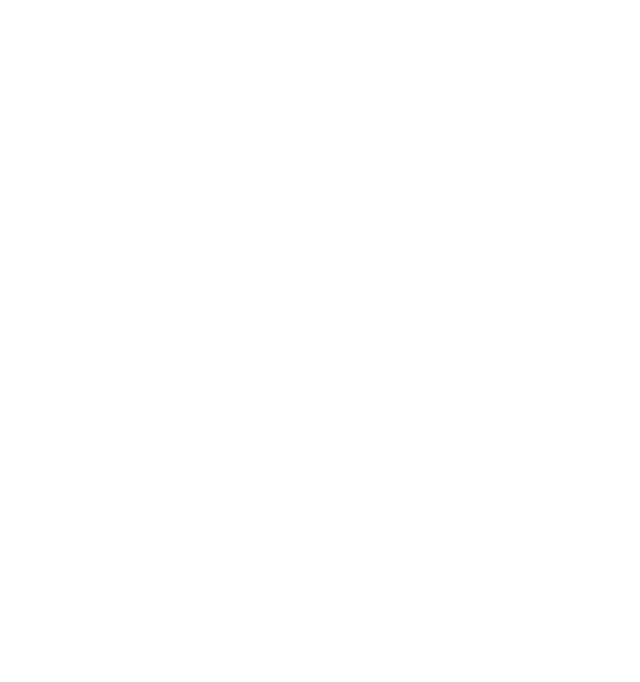
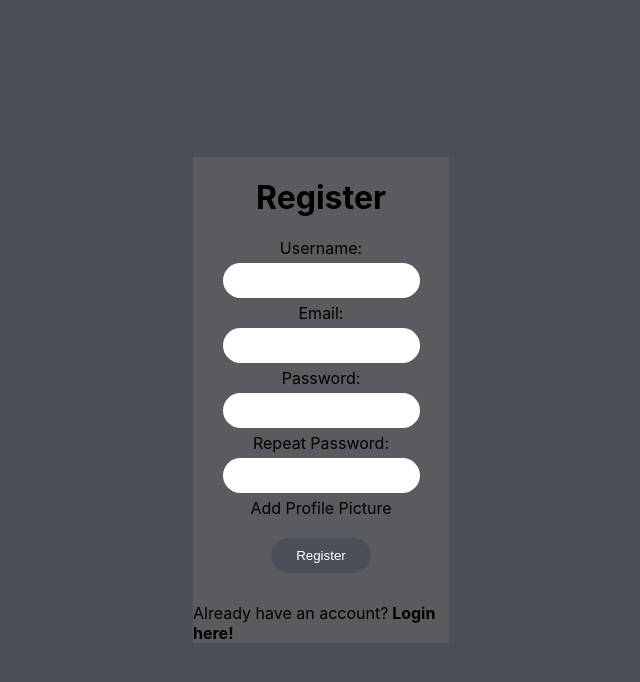
Before and after one commit to ErikTdrv/Chat-System, a React (Create React App) app in the folder client/: page / in a window 1280 px wide. Shown: the top 682 px of the page, without its empty margins (319-959 px from the left). Built offline with nearby package versions, Linux system fonts and the light colour scheme.

Commit message:
Adding register

```diff
--- a/client/src/App.js
+++ b/client/src/App.js
@@ -1,10 +1,15 @@
 import React, { useEffect, useState } from 'react';
 import './App.css';
-
+import { Route, Routes } from 'react-router-dom';
+import Register from './components/Authentication/Register/Register';
 
 function App() {
 
-  return
+  return (
+    <Routes>
+      <Route path='/' element={<Register />} />
+    </Routes>
+  )
 }
 {/* <input type="text" onChange={(e) => setMessage(e.target.value)} />
 <button onClick={() => sendPrivateMessage(message)}>Send a message</button>
--- /dev/null
+++ b/client/src/components/Authentication/Register/Register.css
@@ -0,0 +1,53 @@
+.register__container {
+    width: 100%;
+    height: 100vh;
+    background-color: #4b5058;
+    display: flex;
+    align-items: center;
+    justify-content: center;
+}
+.register__form {
+    min-height: 50%;
+    width: 20%;
+    background-color: #595b5e;
+    display: flex;
+    flex-direction: column;
+    align-items: center;
+    justify-content: center;
+}
+.register__form div {
+    display: flex;
+    flex-direction: column;
+    align-items: center;
+    justify-content: center;
+}
+.register__form div input {
+    border-radius: 20px;
+    border: none;
+    outline: none;
+    height: 25px;
+    margin: 5px;
+    padding: 5px 10px;
+}
+.register__form div label input {
+    display: none;
+}
+.register__form button {
+    margin-top: 20px;
+    margin-bottom: 30px;
+    padding: 10px 25px;
+    border-radius: 20px;
+    border: none;
+    background-color: #4b5058;
+    color: white;
+}
+.register__form button:hover {
+    background-color: black;
+}
+.register__form span span {
+    font-weight: 700;
+    cursor: pointer;
+}
+.register__form span span:hover {
+    font-weight: 900;
+}
--- /dev/null
+++ b/client/src/components/Authentication/Register/Register.js
@@ -0,0 +1,34 @@
+import React, { useState } from "react";
+import './Register.css'
+
+export default function Register() {
+    const [userData, setUserData] = useState({username: '', email: '', password: '', repeatPassword: '', profilePicture: ''});
+    return (
+        <div className="register__container">
+            <form className="register__form">
+                <h1>Register</h1>
+                <div className="username">
+                    <label>Username:</label>
+                    <input type="text" />
+                </div>
+                <div className="email">
+                    <label>Email:</label>
+                    <input type="text" />
+                </div>
+                <div className="password">
+                    <label>Password:</label>
+                    <input type="password" />
+                </div>
+                <div className="re-password">
+                    <label>Repeat Password:</label>
+                    <input type="password" />
+                </div>
+                <div className="profile-picture">
+                    <label>Add Profile Picture<input type="file"></input></label>
+                </div>
+                <button>Register</button>
+                <span>Already have an account?<span> Login here!</span></span>
+            </form>
+        </div>
+    )
+}
```
